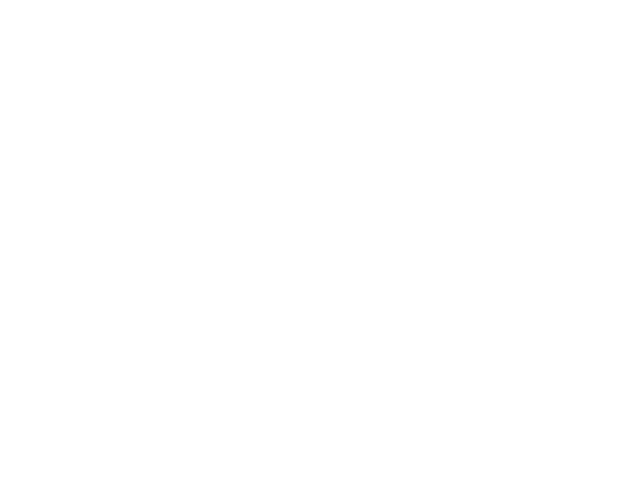
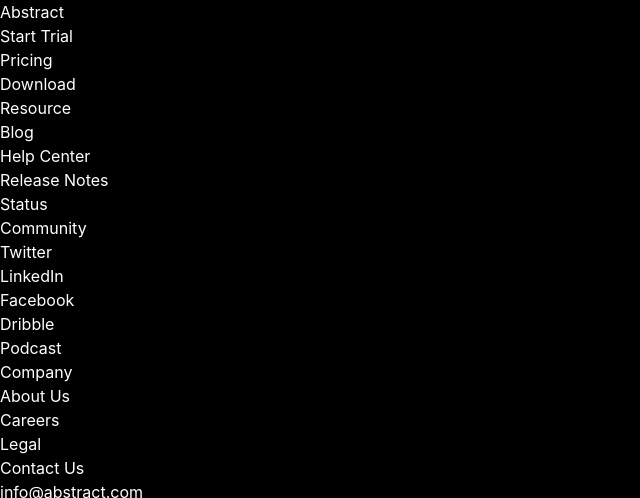
Before and after one commit to likelionTailwind/abstract_tw_1, a website: page src/index.html in a window 1280 px wide. Shown: the top 498 px of the page, without its empty margins (0-640 px from the left). Drawn offline with Linux system fonts and the light colour scheme; a web font is replaced by a local one.

Commit message:
Feat: footer 마크업 구조 작업 완료

```diff
--- a/src/index.html
+++ b/src/index.html
@@ -9,5 +9,67 @@
   <link rel="stylesheet" href="./css/style.css" />
 </head>
 <body class="font-pretendard">
+  <footer class="bg-black text-white">
+    <h3 class="sr-only">Help Center Info</h3>
+    <ul>
+      <li>
+        <h4>Abstract</h4>
+        <ul>
+          <li><a href="/">Start Trial</a></li>
+          <li><a href="/">Pricing</a></li>
+          <li><a href="/">Download</a></li>
+        </ul>
+      </li>
+      <li>
+        <h4>Resource</h4>
+        <ul>
+          <li><a href="/">Blog</a></li>
+          <li><a href="/">Help Center</a></li>
+          <li><a href="/">Release Notes</a></li>
+          <li><a href="/">Status</a></li>
+        </ul>
+      </li>
+      <li>
+        <h4>Community</h4>
+        <ul>
+          <li><a href="/">Twitter</a></li>
+          <li><a href="/">LinkedIn</a></li>
+          <li><a href="/">Facebook</a></li>
+          <li><a href="/">Dribble</a></li>
+          <li><a href="/">Podcast</a></li>
+        </ul>
+      </li>
+      <li>
+        <h4>Company</h4>
+        <ul>
+          <li><a href="/">About Us</a></li>
+          <li><a href="/">Careers</a></li>
+          <li><a href="/">Legal</a></li>
+        </ul>
+        <ul>
+          <li>Contact Us</li>
+          <li><a href="mailto:info@abstract.com?subject=Questions">info@abstract.com</a></li>
+        </ul>
+      </li>
+    </ul>
+    <div class="copyright">
+      <div class="logo">
+        <svg class="abstract-logo-footer" xmlns="http://www.w3.org/2000/svg" viewBox="0 0 200 51"
+          preserveAspectRatio="xMinYMid slice">
+          <g class="abstract-logo-mark-footer" fill="#fff">
+            <path
+              d="M25.41 0C5.08 0 0 5.08 0 25.41s5.08 25.41 25.41 25.41 25.41-5.08 25.41-25.41S45.74 0 25.41 0zm-4.17 39.31A9.73 9.73 0 1 1 31 29.58a9.75 9.75 0 0 1-9.76 9.73zm17.67-.4h-4.77V16.67H11.91v-4.76h27z">
+            </path>
+            <circle cx="21.24" cy="29.58" r="4.96"></circle>
+          </g>
+        </svg>
+      </div>
+      <small>
+        <p>&copy; Copyright 2022</p>
+        <p>Abstract Studio Design, Inc.</p>
+        <p>All rights reserved</p>
+      </small>
+    </div>
+  </footer>
 </body>
 </html>
```
Also changed, not shown: src/css/style.css.
